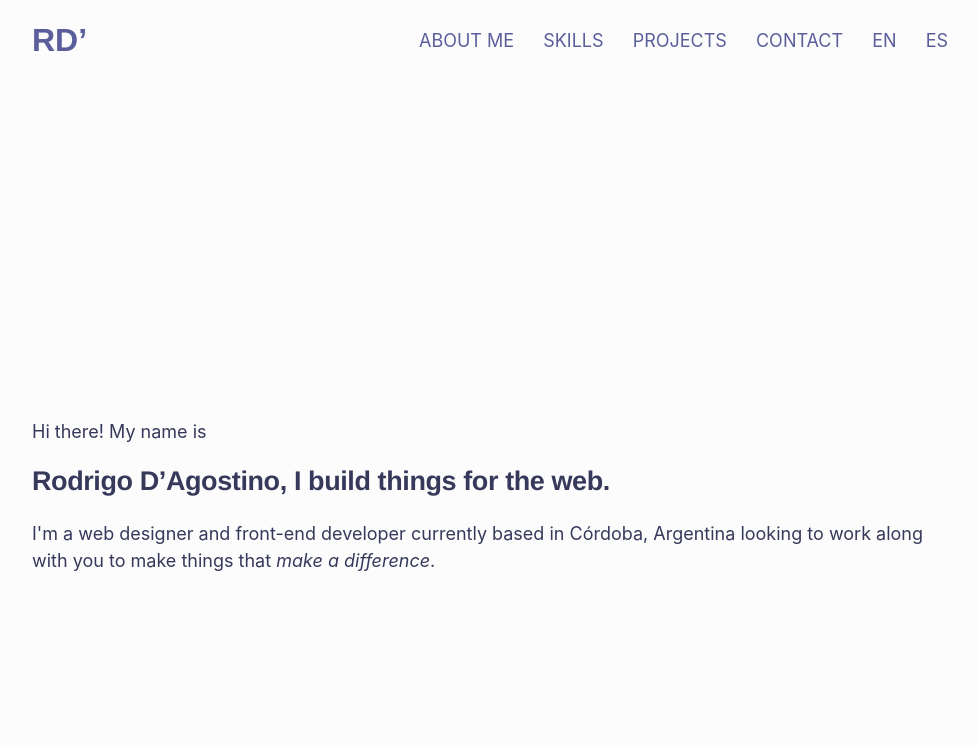
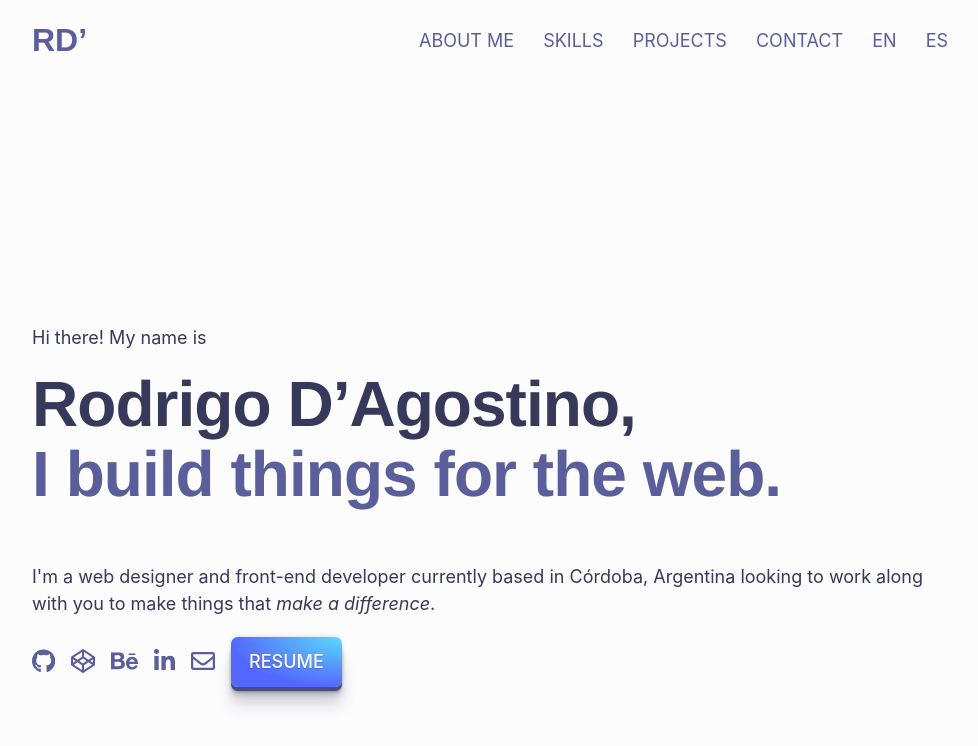
Before and after one commit to rodrigodagostino/personal-portfolio-v2, an Astro site: page / in a window 1280 px wide. Shown: the top 746 px of the page, without its empty margins (144-1122 px from the left). Built offline with nearby package versions, Linux system fonts and the light colour scheme; Astro itself is replaced by a stand-in of ours; a web font is replaced by a local one.

Commit message:
feat: Improve Showcase component appearance

```diff
--- a/src/components/Showcase.astro
+++ b/src/components/Showcase.astro
@@ -1,7 +1,12 @@
+---
+import Button from './Button.astro'
+import Icon from './Icon.astro'
+---
+
 <p>Hi there! My name is</p>
-<h1 class="section__title">
-  <span>Rodrigo D’Agostino,</span>
-  <span>I build things for the web.</span>
+<h1 class="showcase__title">
+  <span class="showcase__title-line-1">Rodrigo D’Agostino,</span>
+  <span class="showcase__title-line-2">I build things for the web.</span>
 </h1>
 <p>
   I'm a web designer and front-end developer currently based in Córdoba,
@@ -9,3 +14,70 @@
     >make a difference</em
   >.
 </p>
+<div class="showcase__outreach">
+  <a href="https://github.com/rodrigodagostino">
+    <Icon name="github" />
+  </a>
+  <a href="https://codepen.io/rodrigodagostino">
+    <Icon name="codepen" />
+  </a>
+  <a href="https://behance.net/rodrigodagostino">
+    <Icon name="behance" />
+  </a>
+  <a href="https://www.linkedin.com/in/rodrigodagostino/">
+    <Icon name="linkedin" />
+  </a>
+  <a href="mailto:rodrigo.dagostino@gmail.com">
+    <Icon name="envelope" />
+  </a>
+  <Button href="#" variation="solid-primary">Resume</Button>
+</div>
+
+<style lang="scss">
+  .showcase {
+    &__title {
+      font-size: clamp(2rem, 8vw, 4rem);
+      line-height: 1.1;
+      margin-top: 0.5rem;
+
+      &-line-1,
+      &-line-2 {
+        display: block;
+      }
+
+      &-line-2 {
+        color: var(--grey-600);
+      }
+
+      & + p {
+        margin-top: 0.5rem;
+      }
+    }
+
+    p {
+      font-size: 1.25rem;
+      margin-top: 0;
+    }
+    &__outreach {
+      display: flex;
+      align-items: center;
+      gap: 1rem;
+    }
+
+    a {
+      padding: 0.125rem;
+    }
+  }
+
+  @media screen and (min-width: 42.5em) {
+    .showcase {
+      &__title {
+        margin-top: 1rem;
+
+        & + p {
+          margin-top: 1rem;
+        }
+      }
+    }
+  }
+</style>
```
